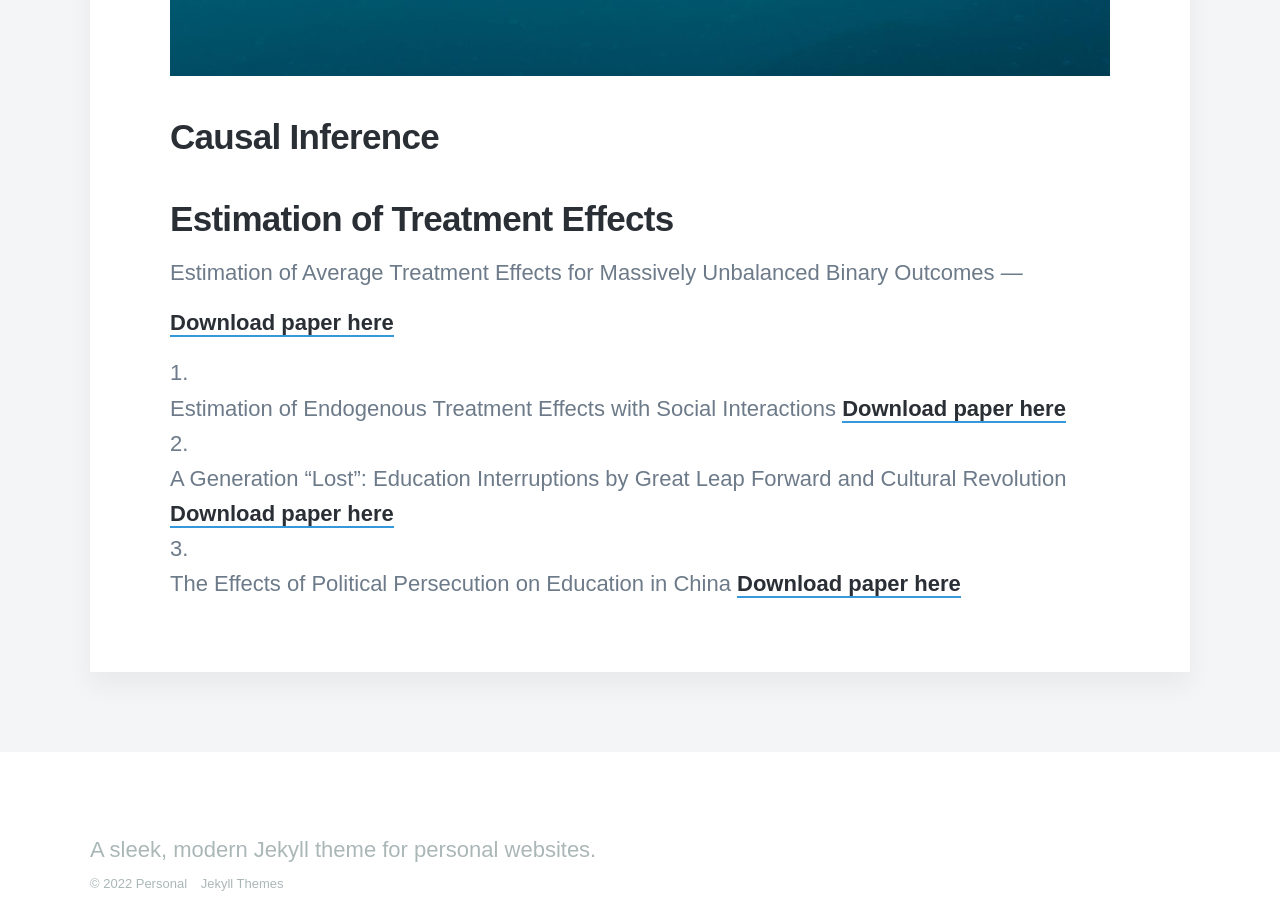
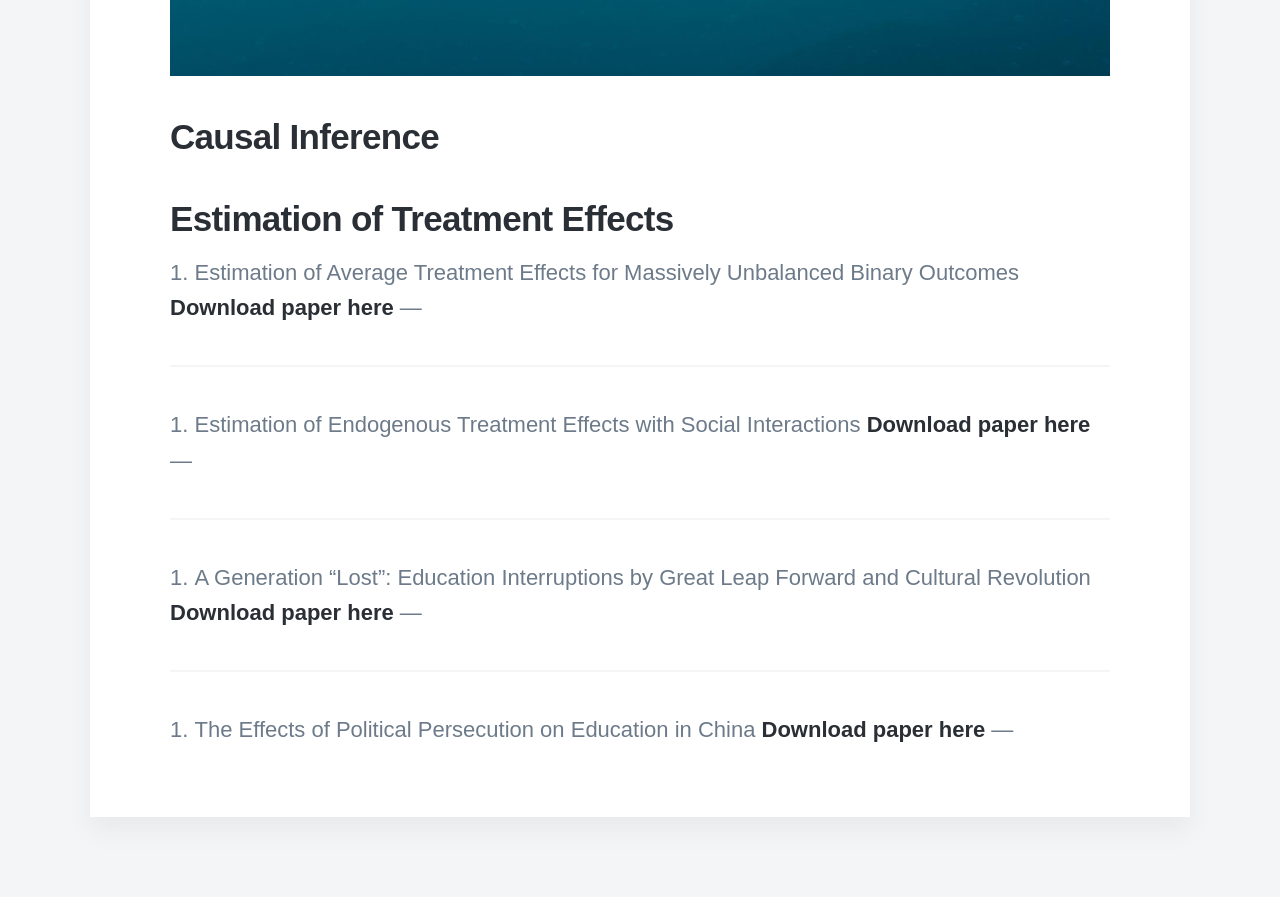
Before and after one commit to lilyliupro/finance, a Jekyll site: the page built from _projects/2018-06-30-demo-project.md, in a window 1280 px wide and 900 px high, scrolled down 1055 px. Built offline with Jekyll 4.4.1, drawn with Linux system fonts in a browser that asks for light colours; nearby versions of some CDN libraries; some web fonts are replaced; part of the change alters nothing that is shown.

```diff
--- a/_projects/2018-06-30-demo-project.md
+++ b/_projects/2018-06-30-demo-project.md
@@ -12,16 +12,21 @@ description: Estimation of Treatment Effects
 
 Estimation of Treatment Effects
 ---
-Estimation of Average Treatment Effects for Massively Unbalanced Binary Outcomes
+1. Estimation of Average Treatment Effects for Massively Unbalanced Binary Outcomes
+[Download paper here](https://github.com/Lilyliu8262/Lily-s-Website/blob/main/Papers/Bootstrap.pdf)
 ---
 
-[Download paper here](https://github.com/Lilyliu8262/Lily-s-Website/blob/main/Papers/Bootstrap.pdf)
-
+---
 2. Estimation of Endogenous Treatment Effects with Social Interactions
 [Download paper here](https://github.com/Lilyliu8262/Lily-s-Website/blob/main/Papers/Network_Effects.pdf)
+---
 
+---
 3. A Generation “Lost”: Education Interruptions by Great Leap Forward and Cultural Revolution
 [Download paper here](https://github.com/Lilyliu8262/Lily-s-Website/blob/main/Papers/Education.pdf)
+---
 
+---
 4. The Effects of Political Persecution on Education in China
 [Download paper here](https://github.com/Lilyliu8262/Lily-s-Website/blob/main/Papers/Political_Persecution.pdf)
+---
```
